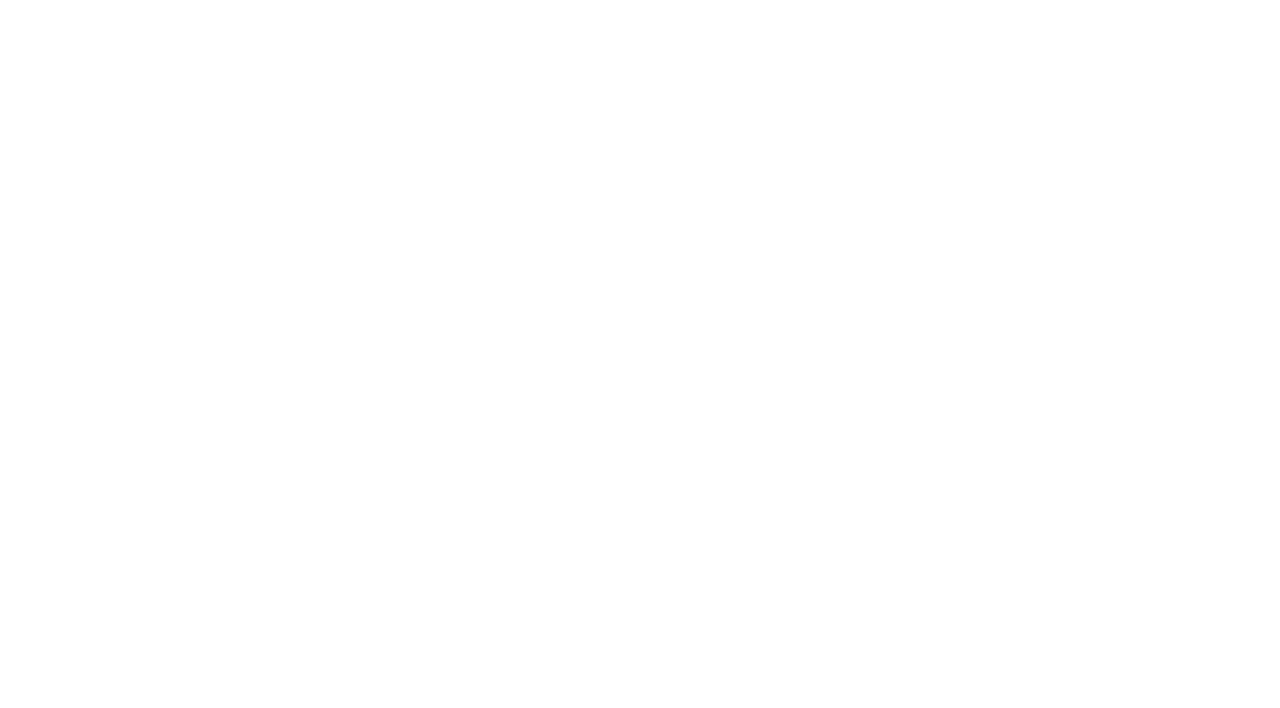
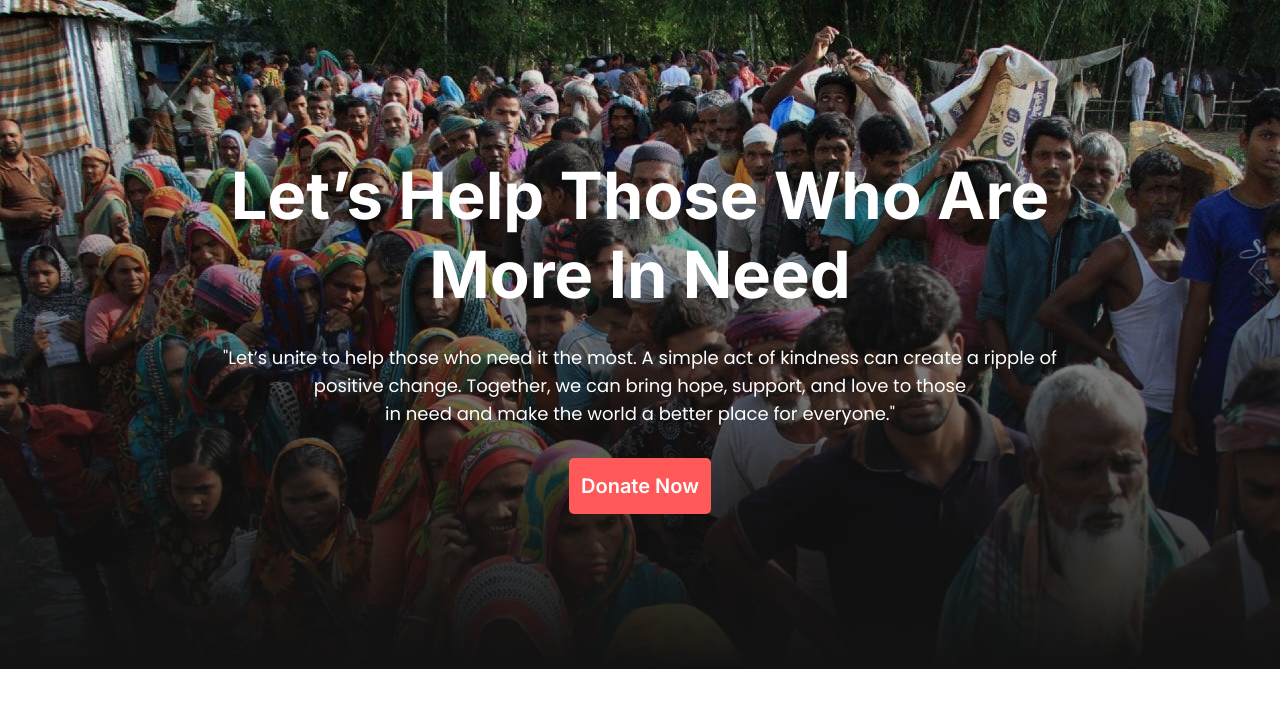
Before and after one commit to shihabuddin-dev/donate-for-human, a plain HTML site: page index.html in a window 1280 px wide. Drawn offline with Linux system fonts and the light colour scheme.

Commit message:
add hero section

```diff
--- a/index.html
+++ b/index.html
@@ -8,7 +8,10 @@
     <link rel="shortcut icon" href="icons/food.png" type="image/x-icon">
 </head>
 <body>
-    <header>
+    <header class="header">
+        <h1 class="header-title">Let’s Help Those Who Are <br> More In Need </h1>
+        <p class="header-caption">"Let’s unite to help those who need it the most. A simple act of kindness can create a ripple of  <br> positive change.  Together, we can bring hope, support, and love to those <br>in need  and make  the world a better place for everyone."</p>
+        <button class="btn">Donate Now</button>
 
     </header>
     <main>
--- a/style/style.css
+++ b/style/style.css
@@ -2,17 +2,76 @@
 
 @import url('https://fonts.googleapis.com/css2?family=Inter:ital,opsz,wght@0,14..32,100..900;1,14..32,100..900&display=swap');
 
-*{
+* {
     margin: 0;
     padding: 0;
 }
 
 
 
-body{
+body {
     font-family: "Poppins", "Inter", serif;
     margin: 0 auto;
     max-width: 1280px;
 }
 
 /* Common Style  */
+.btn {
+    padding: 16px 12px 16px 12px;
+    border-radius: 5px;
+    border: none;
+    background: rgb(255, 89, 89);
+    color: rgb(255, 255, 255);
+    font-family: Inter;
+    font-size: 20px;
+    font-weight: 600;
+}
+.btn:hover{
+    padding: 16px 14px 16px 14px;
+    box-shadow: 3px 3px 8px rgb(248, 223, 152);
+}
+/* Header Section Style  */
+
+.header {
+    background: linear-gradient(0.00deg, rgb(18, 18, 18), rgba(18, 18, 18, 0) 100%), url(../images/hero-bg.jpg);
+    background-position: cover;
+    background-repeat: no-repeat;
+    width: 100%;
+    height: 669px;
+    text-align: center;
+   display: flex;
+   flex-direction: column;
+    justify-content: center;
+    align-items: center;
+}
+
+.header-title {
+    color: rgb(255, 255, 255);
+    font-family: Inter;
+    font-size: 65px;
+    font-weight: 700;
+    line-height: 79px;
+}
+
+.header-caption {
+    color: rgb(255, 255, 255);
+    font-family: Poppins;
+    font-size: 18px;
+    font-weight: 400;
+    line-height: 28px;
+    padding: 30px 0;
+}
+
+
+@media screen and (max-width:576px) {
+    .header-title{
+        font-size: 40px;
+    }
+    .header-caption{
+        padding: 30px 50px;
+    }
+}
+@media screen and (min-width:577px) and (max-width:992px) {
+
+
+}
```
Also changed, not shown: images/hero-bg.jpg (renamed from images/donation7.jpg).
